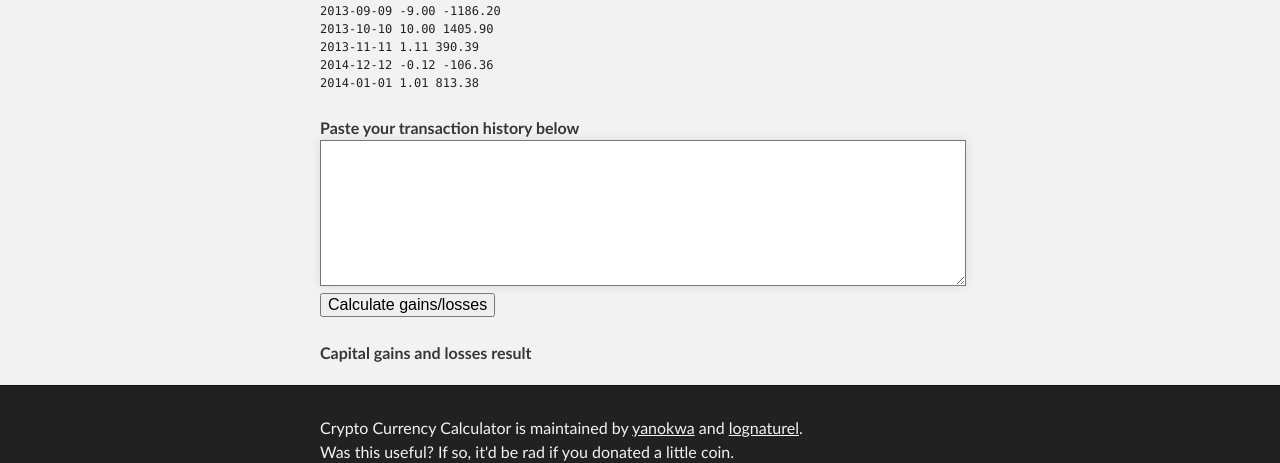
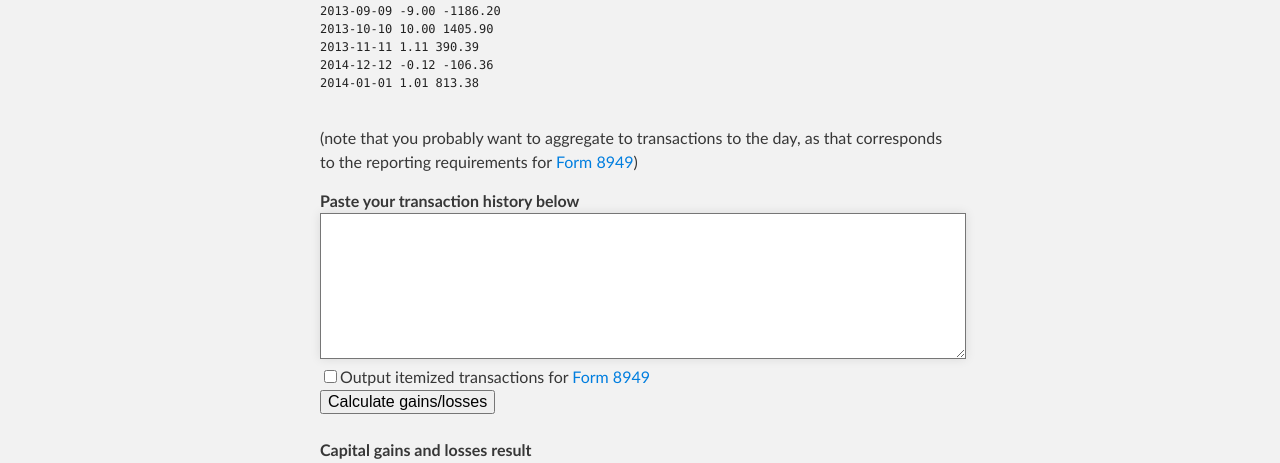
Before and after one commit to yanokwa/crypto-currency-calculator, a plain HTML site: page index.html in a window 1280 px wide. Shown: the part 881-1344 px from the top of the page. Drawn offline with Linux system fonts and the light colour scheme.

Commit message:
adding Form 8949 notes and output option
editing in web interface, so probably will have errors...

```diff
--- a/index.html
+++ b/index.html
@@ -57,9 +57,13 @@
 2014-12-12 -0.12 -106.36
 2014-01-01 1.01 813.38</code></pre>
 <br/>
+
+<p><i>(note that you probably want to aggregate to transactions to the day, as that corresponds to the reporting requirements for <a href="http://www.irs.gov/pub/irs-pdf/f8949.pdf">Form 8949</a>)</i></p>
+
             <form>
               <strong>Paste your transaction history below</strong>
               <textarea name="capital-gains-and-losses-input" rows="10" cols="30"></textarea><br />
+              <input type="checkbox" name="8949_output" /><label name="8949_output">Output itemized transactions for <a href="http://www.irs.gov/pub/irs-pdf/f8949.pdf">Form 8949</a></label><br />
               <input type="button" onclick="calculateGainsAndLosses()" value="Calculate gains/losses" />
             </form>
             <br/>
```
